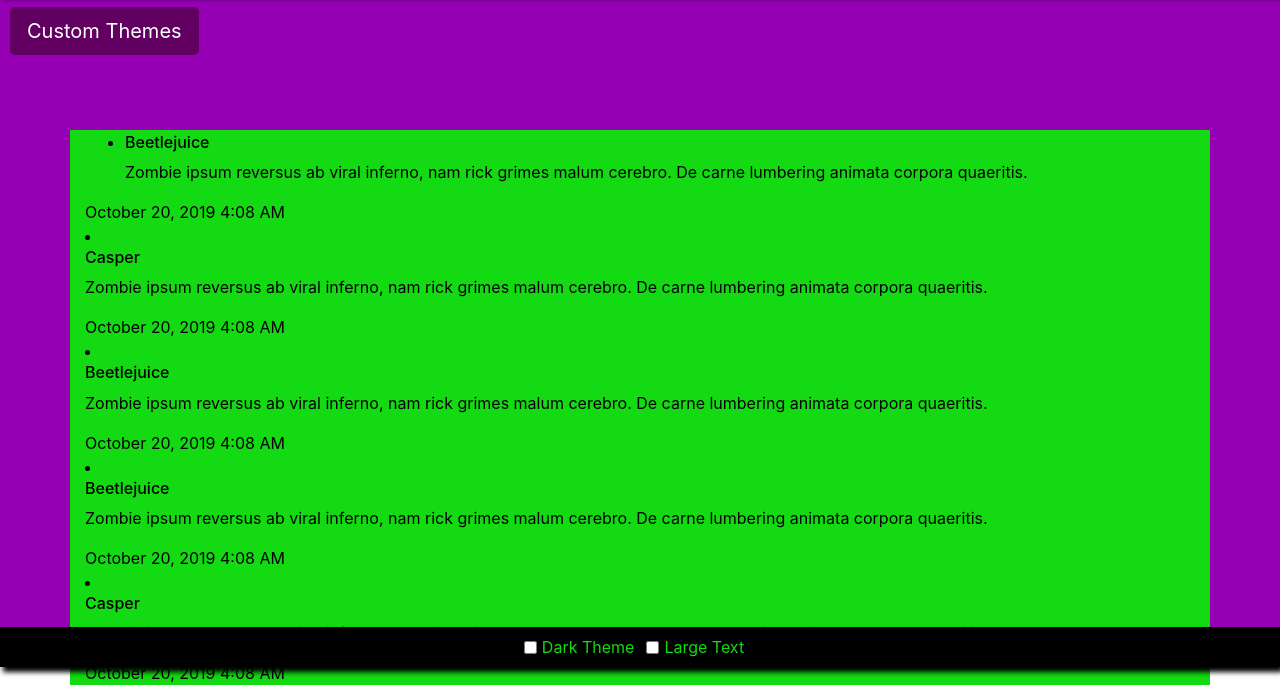
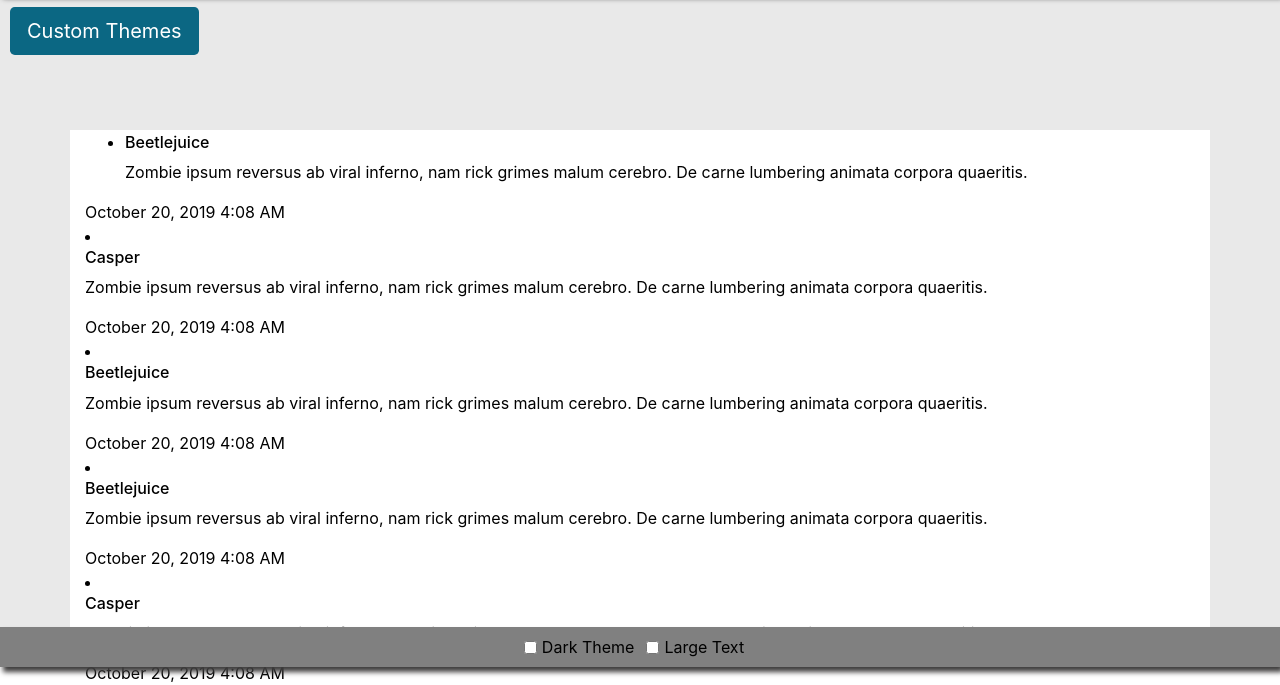
Before and after one commit to nss-evening-cohort-10/chatty-group-project-ghost-frogs, a website built with webpack: page src/index.html in a window 1280 px wide. Shown: the part 133-818 px from the top of the page. Built offline with nearby package versions, Linux system fonts and the light colour scheme.

Commit message:
added several theme options

```diff
--- a/src/index.html
+++ b/src/index.html
@@ -8,7 +8,7 @@
 </head>
 <body>
 
-  <main id="appRoot" class="theme-wickedwitch">
+  <main id="appRoot" class="theme-light">
     <div class="app-container">
       <div id="navbar"></div>
       <div id="modalDiv"></div>
--- a/src/javascripts/components/customizer/customizer.js
+++ b/src/javascripts/components/customizer/customizer.js
@@ -15,7 +15,7 @@ const modalPrinter = () => {
               </button>
             </div>
             <div class="modal-body">
-            <div class="form-check">
+          <div class="form-check">
             <input class="form-check-input" type="radio" name="themeOptions" id="lightOption" value="light" checked>
             <label class="form-check-label" for="lightOption">
               Light Theme (default)
@@ -27,10 +27,34 @@ const modalPrinter = () => {
               Wicked Witch Theme
             </label>
           </div>
+          <div class="form-check">
+          <input class="form-check-input" type="radio" name="themeOptions" id="darkOption" value="dark">
+          <label class="form-check-label" for="darkOption">
+            Dark Theme
+          </label>
+        </div>
+        <div class="form-check">
+        <input class="form-check-input" type="radio" name="themeOptions" id="ghostOption" value="ghostbusters">
+        <label class="form-check-label" for="ghostOption">
+          Ghostbusters Theme
+        </label>
+      </div>
+      <div class="form-check">
+        <input class="form-check-input" type="radio" name="themeOptions" id="pumpkinOption" value="pumpkin">
+        <label class="form-check-label" for="pumpkinOption">
+          Pumpkin Theme
+        </label>
+      </div>
+      <div class="form-check">
+        <input class="form-check-input" type="radio" name="themeOptions" id="beetlejuiceOption" value="beetlejuice">
+        <label class="form-check-label" for="beetlejuiceOption">
+          Beetlejuice Theme
+        </label>
+      </div>
             </div>
             <div class="modal-footer">
                 <button type="button" class="btn" data-dismiss="modal">Close</button>
-                <button id="themeSaveBtn" type="button" class="btn">Save changes</button>
+                <button id="themeSaveBtn" type="button" data-dismiss="modal" class="btn">Save changes</button>
             </div>
           </div>
         </div>
@@ -40,7 +64,11 @@ const modalPrinter = () => {
 };
 
 const updateTheme = () => {
-  console.log($('input:radio'));
+  const radioValue = $("input[name='themeOptions']:checked").val();
+  console.log(radioValue);
+  const root = $('#appRoot');
+  root.removeClass();
+  root.toggleClass(`theme-${radioValue}`);
 };
 
 const saveTheme = () => {
--- a/src/styles/main.scss
+++ b/src/styles/main.scss
@@ -3,6 +3,7 @@
 
 .app-container {
   @include themify($themes) {
+    // background-image: themed('backgroundImage');
     background-color: themed('backgroundColor');
     height: 100vh;
   }
@@ -50,6 +51,21 @@
       padding: 0;
     }
   }
+  .modal-body {
+    @include themify($themes) {
+      background-color: themed('inputBackground');
+    }
+  }
+  .modal-header {
+    @include themify($themes) {
+      background-color: themed('inputBackground');
+    }
+  }
+  .modal-footer {
+    @include themify($themes) {
+      background-color: themed('inputBackground');
+    }
+  }
 
   .checkSet {
     margin: 10px;
--- a/src/styles/themes.scss
+++ b/src/styles/themes.scss
@@ -40,6 +40,49 @@ $themes: (
     buttonBackground: rgb(97, 0, 97),
     buttonText: white,
     shadowBox: 3px 5px 5px black,
+  ),
+  ghostbusters: (
+    backgroundColor: rgb(5, 160, 0),
+    barBackground: black,
+    barText: rgb(187, 7, 7),
+    inputBackground: white,
+    inputPlaceholderText: gray,
+    messageBackground: black,
+    messageHeadTextColor: white,
+    messageTextColor: white,
+    messageTimestampColor: rgb(187, 7, 7),
+    buttonBackground: rgb(187, 7, 7),
+    buttonText: white,
+    shadowBox: 3px 5px 5px black,
+  ),
+  pumpkin: (
+    backgroundColor: rgb(228, 121, 59),
+    barBackground: rgb(99, 58, 42),
+    barText: rgb(228, 209, 123),
+    inputBackground: rgb(212, 201, 185),
+    inputPlaceholderText: rgb(88, 112, 75),
+    messageBackground: rgb(228, 209, 123),
+    messageHeadTextColor: black,
+    messageTextColor: black,
+    messageTimestampColor: rgb(99, 58, 42),
+    buttonBackground: rgb(31, 66, 31),
+    buttonText: white,
+    shadowBox: 3px 5px 5px black,
+  ),
+  beetlejuice: (
+    backgroundColor: rgb(199, 199, 199),
+    backgroundImage: image-url('https://www.shutterstock.com/image-photo/black-white-stripe-background-364199843', false, true),
+    barBackground: rgb(29, 28, 28),
+    barText: white,
+    inputBackground: rgb(199, 199, 199),
+    inputPlaceholderText: rgb(131, 10, 10),
+    messageBackground: rgb(29, 28, 28),
+    messageHeadTextColor: white,
+    messageTextColor: white,
+    messageTimestampColor: rgb(131, 10, 10),
+    buttonBackground: rgb(131, 10, 10),
+    buttonText: white,
+    shadowBox: 10px 10px rgb(131, 10, 10),
   )
 );
 
```
